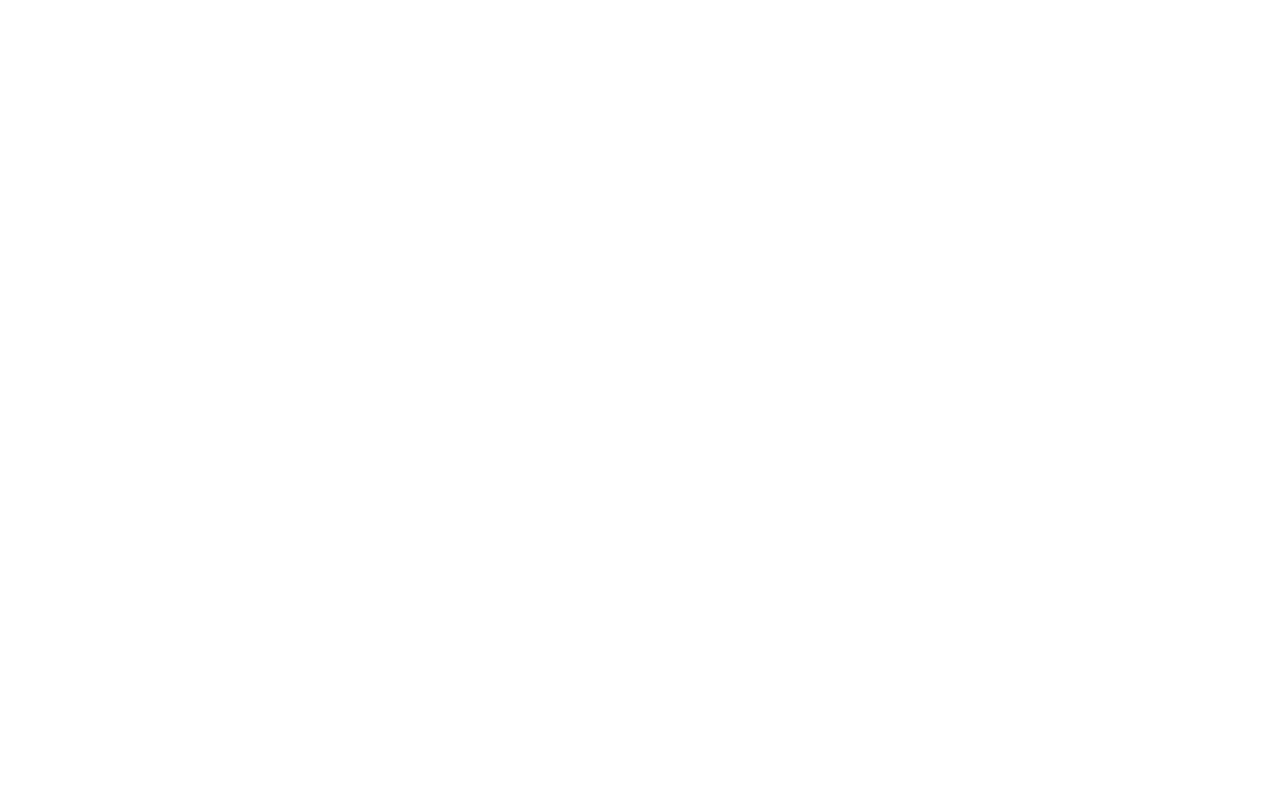
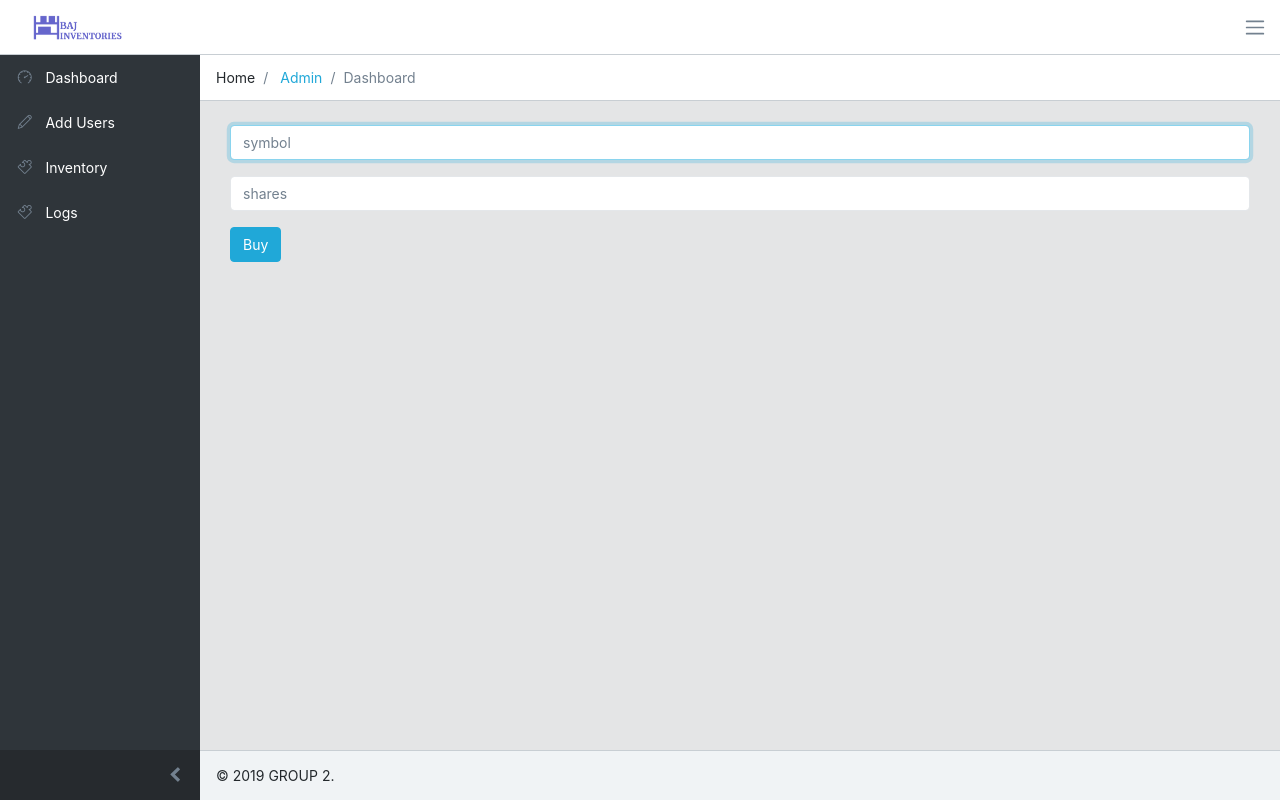
Before and after one commit to craftword/inventory-management, a Flask app: page / in a window 1280 px wide. Before the commit the page is empty. Run offline with Flask 2, Linux system fonts and the light colour scheme; some libraries are stand-ins or nearby versions.

Commit message:
resolved conflict

```diff
--- a/application.py
+++ b/application.py
@@ -163,7 +163,7 @@ def login():
         session["id"] = rows[0]["id"]
 
         # Redirect user to home page
-        return redirect("/index")
+        return redirect("/")
 
     else:
         return render_template("login.html")
--- a/templates/index.html
+++ b/templates/index.html
@@ -0,0 +1,18 @@
+{% extends "layout.html" %}
+
+{% block title %}
+    Log In
+{% endblock %}
+
+{% block main %}
+    <form action="/buy" method="post">
+        <div class="form-group">
+            <div class="rpt warn">{{msg}}</div>
+            <input autocomplete="off" autofocus class="form-control" name="symbol" placeholder="symbol" type="text">
+        </div>
+        <div class="form-group">
+            <input class="form-control" name="shares" placeholder="shares" type="number">
+        </div>
+        <button class="btn btn-primary" type="submit">Buy</button>
+    </form>
+{% endblock %}
--- a/templates/layout.html
+++ b/templates/layout.html
@@ -1,60 +1,97 @@
 <!DOCTYPE html>
 <html lang="en">
   <head>
-	<title>Login V18</title>
-	<meta charset="UTF-8">
-	<meta name="viewport" content="width=device-width, initial-scale=1">
+    <base href="./">
+    <meta charset="utf-8">
+    <meta http-equiv="X-UA-Compatible" content="IE=edge">
+    <meta name="viewport" content="width=device-width, initial-scale=1.0, shrink-to-fit=no">
+    <meta name="keyword" content="Cs50 group work for decagon">
+    <title>Invertory Management System</title>
+    <link href="https://stackpath.bootstrapcdn.com/bootstrap/4.1.3/css/bootstrap.min.css" rel="stylesheet">
+    <!-- Icons-->
+    <link href="https://cdnjs.cloudflare.com/ajax/libs/flag-icon-css/3.3.0/css/flag-icon.css" rel="stylesheet">
+    <link href="https://stackpath.bootstrapcdn.com/font-awesome/4.7.0/css/font-awesome.min.css" rel="stylesheet" integrity="sha384-wvfXpqpZZVQGK6TAh5PVlGOfQNHSoD2xbE+QkPxCAFlNEevoEH3Sl0sibVcOQVnN" crossorigin="anonymous">
+    <link href="https://cdnjs.cloudflare.com/ajax/libs/simple-line-icons/2.4.1/css/simple-line-icons.css" rel="stylesheet">
+    <!-- Main styles for this application-->
+    <link href="../static/style.css" rel="stylesheet">
 
-	<link rel="stylesheet" type="text/css" href="../static/util.css">
-	<link rel="stylesheet" type="text/css" href="../static/mains.css">
 
   </head>
-<body style="background-color: #666666;">
+  <body class="app header-fixed sidebar-fixed aside-menu-fixed sidebar-lg-show">
+    <header class="app-header navbar">
+      <button class="navbar-toggler sidebar-toggler d-lg-none mr-auto" type="button" data-toggle="sidebar-show">
+        <span class="navbar-toggler-icon"></span>
+      </button>
+      <a class="navbar-brand" href="#">
+        <img class="navbar-brand-full" src="../images/bajinventories.png" width="89" height="25" alt="Baj Inventory">
+        <img class="navbar-brand-minimized" src="/images/" width="30" height="30" alt="CoreUI Logo">
+      </a>
 
-	<div class="limiter">
-		<div class="container-login100">
-			<div class="wrap-login100">
-
-				<form action="/login" class="login100-form validate-form" method="post">
-					<span class="login100-form-title p-b-43">
-						Login to continue
-					</span>
-
-					<div class="wrap-input100 validate-input" data-validate = "user-name required">
-						<input class="input100" type="text" name="username">
-						<span class="focus-input100"></span>
-						<span class="label-input100">user-name</span>
-					</div>
+      <button class="navbar-toggler aside-menu-toggler d-md-down-none" type="button" data-toggle="aside-menu-lg-show">
+        <span class="navbar-toggler-icon"></span>
+      </button>
+      <button class="navbar-toggler aside-menu-toggler d-lg-none" type="button" data-toggle="aside-menu-show">
+        <span class="navbar-toggler-icon"></span>
+      </button>
+    </header>
+    <div class="app-body">
+      <div class="sidebar">
+        <nav class="sidebar-nav">
+          <ul class="nav">
+            <li class="nav-item">
+              <a class="nav-link" href="index.html">
+                <i class="nav-icon icon-speedometer"></i> Dashboard
+               </a>
+            </li>
+            <li class="nav-item">
+              <a class="nav-link" href="users.html">
+                <i class="nav-icon icon-pencil"></i> Add Users
+               </a>
+            </li>
+            <li class="nav-item">
+              <a class="nav-link" href="inventory.html">
+                <i class="nav-icon icon-puzzle"></i> Inventory
+               </a>
+            </li>
+            <li class="nav-item">
+                <a class="nav-link" href="history.html">
+                  <i class="nav-icon icon-puzzle"></i> Logs
+                 </a>
+             </li>
 
 
-					<div class="wrap-input100 validate-input" data-validate="Password is required">
-						<input class="input100" type="password" name="password">
-						<span class="focus-input100"></span>
-						<span class="label-input100">Password</span>
+
+
+          </ul>
+        </nav>
+        <button class="sidebar-minimizer brand-minimizer" type="button"></button>
       </div>
-
-					<div class="container-login100-form-btn">
-						<button class="login100-form-btn">
-							Login
-						</button>
-					</div>
-				</form>
-
-				<div class="login100-more" style="background-image: url('../static/bg-01.jpg');">
+      <main class="main">
+        <!-- Breadcrumb-->
+        <ol class="breadcrumb">
+          <li class="breadcrumb-item">Home</li>
+          <li class="breadcrumb-item">
+            <a href="#">Admin</a>
+          </li>
+          <li class="breadcrumb-item active">Dashboard</li>
+        </ol>
+        <div class="container-fluid">
+          <div class="animated fadeIn">
+            {% block main %}{% endblock %}
           </div>
         </div>
+      </main>
+
     </div>
+    <footer class="app-footer">
+      <div>
+        <a href="#"></a>
+        <span>&copy; 2019 GROUP 2.</span>
       </div>
-
-
-<!--===============================================================================================-->
-	<script src="../static/jquery-3.2.1.min.js"></script>
-<!--===============================================================================================-->
-	<script src="../static/animsition.min.js"></script>
-<!--===============================================================================================-->
-	<script src="../static/popper.js"></script>
-	<script src="../static/bootstrap.min.js"></script>
-	<script src="../static/main_login.js"></script>
-
+    </footer>
+        <script src="https://code.jquery.com/jquery-3.3.1.min.js"></script>
+        <script src="https://cdnjs.cloudflare.com/ajax/libs/popper.js/1.14.3/umd/popper.min.js"></script>
+        <script src="https://stackpath.bootstrapcdn.com/bootstrap/4.1.3/js/bootstrap.min.js"></script>
+        <script src="/static/main.js"></script>
   </body>
 </html>
```
Also changed, not shown: inventory.db. Lines whose indentation alone changed are shown as unchanged.
